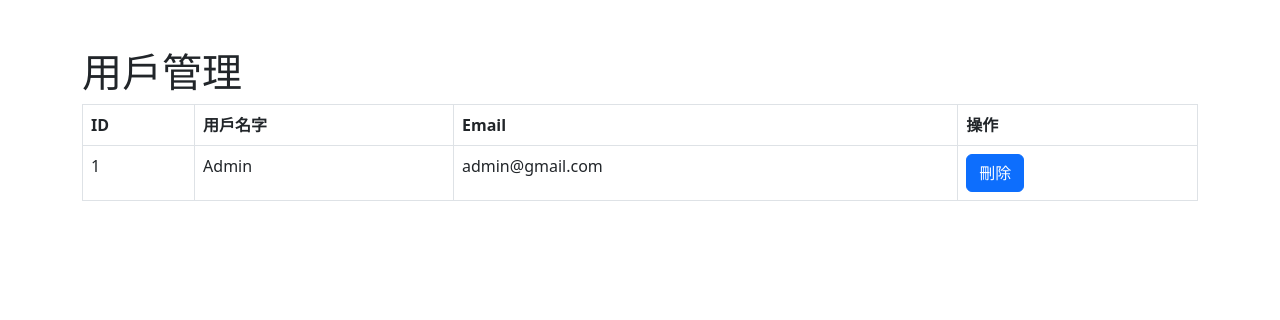
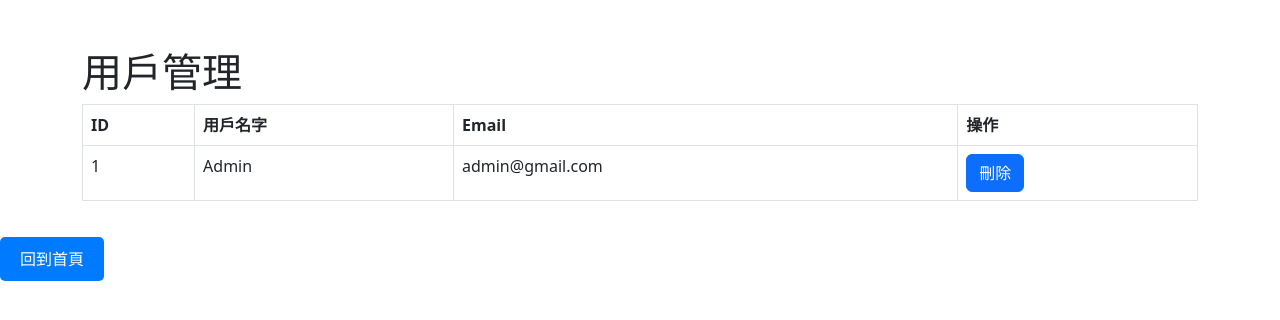
Before and after one commit to chen-1205/DB_Project, a Flask app: template DB_Project/app/templates/admin/users.html in a window 1280 px wide. Shown: the top 320 px of the page. Run offline with Flask 3, Linux system fonts and the light colour scheme; the template is opened without the code that fills it: values that come from a table or form of the project are taken from there, others are empty; tables that the repository leaves empty hold one stand-in row (values such as "Sample post").

Commit message:
Update users.html

```diff
--- a/DB_Project/app/templates/admin/users.html
+++ b/DB_Project/app/templates/admin/users.html
@@ -4,6 +4,24 @@
     <meta charset="UTF-8">
     <title>用戶管理</title>
     <link rel="stylesheet" href="https://cdn.jsdelivr.net/npm/bootstrap@5.3.0/dist/css/bootstrap.min.css">
+    <style>
+        .back-to-home {
+            display: inline-block;
+            padding: 10px 20px;
+            background-color: #007bff;
+            color: white;
+            border: none;
+            border-radius: 5px;
+            cursor: pointer;
+            text-decoration: none;
+            text-align: center;
+            margin-top: 20px;
+        }
+
+        .back-to-home:hover {
+            background-color: #0056b3;
+        }
+    </style>
 </head>
 <body>
     <div class="container mt-5">
@@ -39,6 +57,9 @@
             </table>
         </form>
     </div>
+    <div class="button-container">
+        <a href="{{ url_for('main.admin_dashboard') }}" class="back-to-home">回到首頁</a>
+    </div>
     <script src="https://cdn.jsdelivr.net/npm/bootstrap@5.3.0/dist/js/bootstrap.bundle.min.js"></script>
 </body>
 </html>
```
